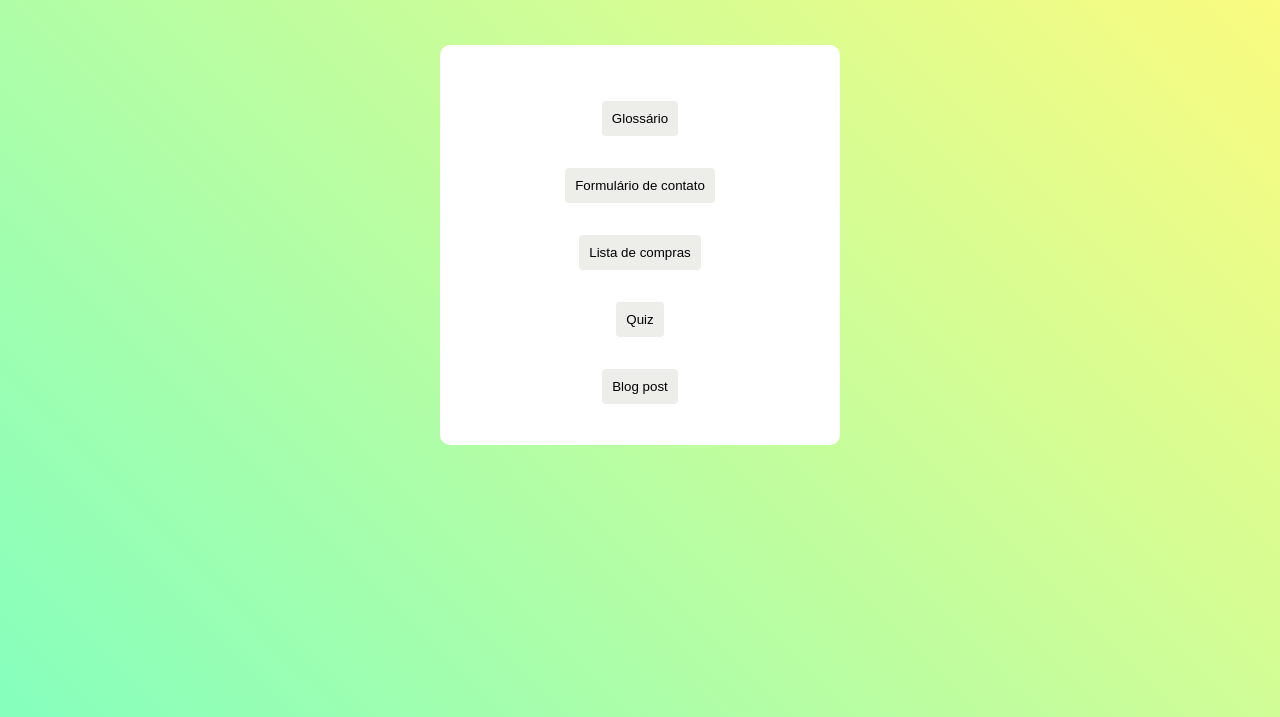
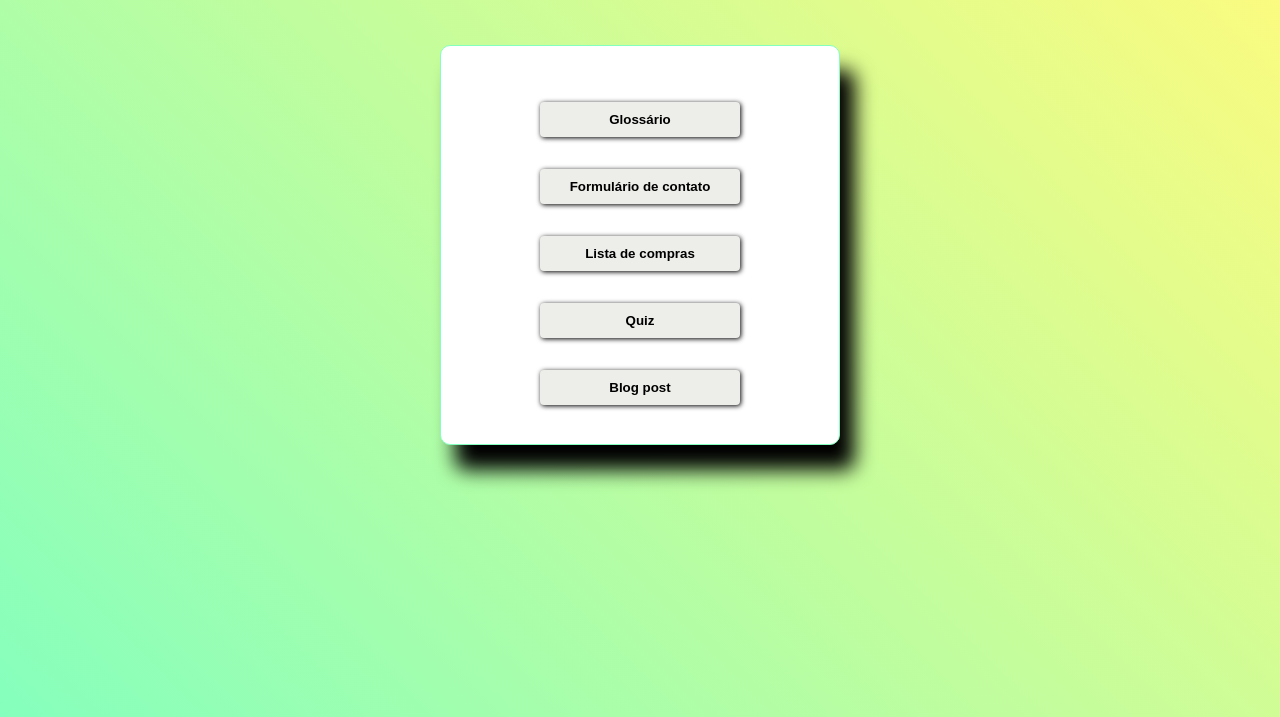
Before and after one commit to danielfeitosa4/desafios-html, a plain HTML site: page index.html in a window 1280 px wide. Shown: the part 83-800 px from the top of the page. Drawn offline with Linux system fonts and the light colour scheme.

Commit message:
alterando algumas propriedades css

```diff
--- a/css/style.css
+++ b/css/style.css
@@ -25,6 +25,8 @@ h1 {
   border-radius: 10px;
   text-align: center;
   margin: 3rem auto;
+  border: 1px solid #85FFBD;
+  box-shadow: 15px 25px 20px #000000;
 }
 
 #links a {
@@ -34,13 +36,16 @@ h1 {
 #links a button {
   display: flex;
   flex-direction: column;
-  justify-content: center;
   background-color: #edede9;
   padding: 10px;
   margin: 2rem auto;
   border-radius: 4px;
   border: none;
   cursor: pointer;
+  font-weight: 600;
+  width: 200px;
+  align-items: center;
+  box-shadow: 1px 1px 5px #000000;
 }
 
 #links a button:hover {
```
Also changed, not shown: css/glossario.css (+7 -0 lines).
